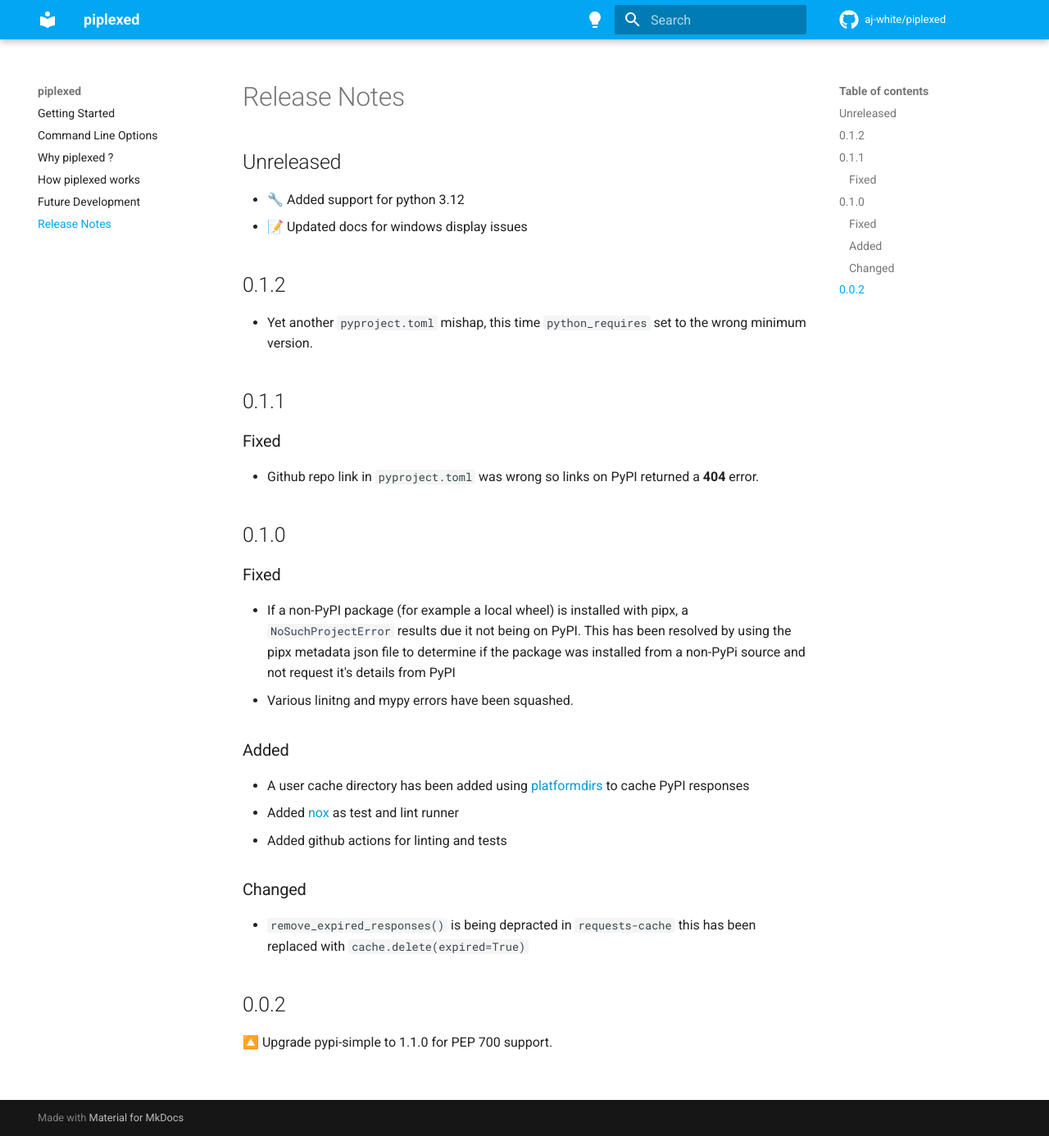
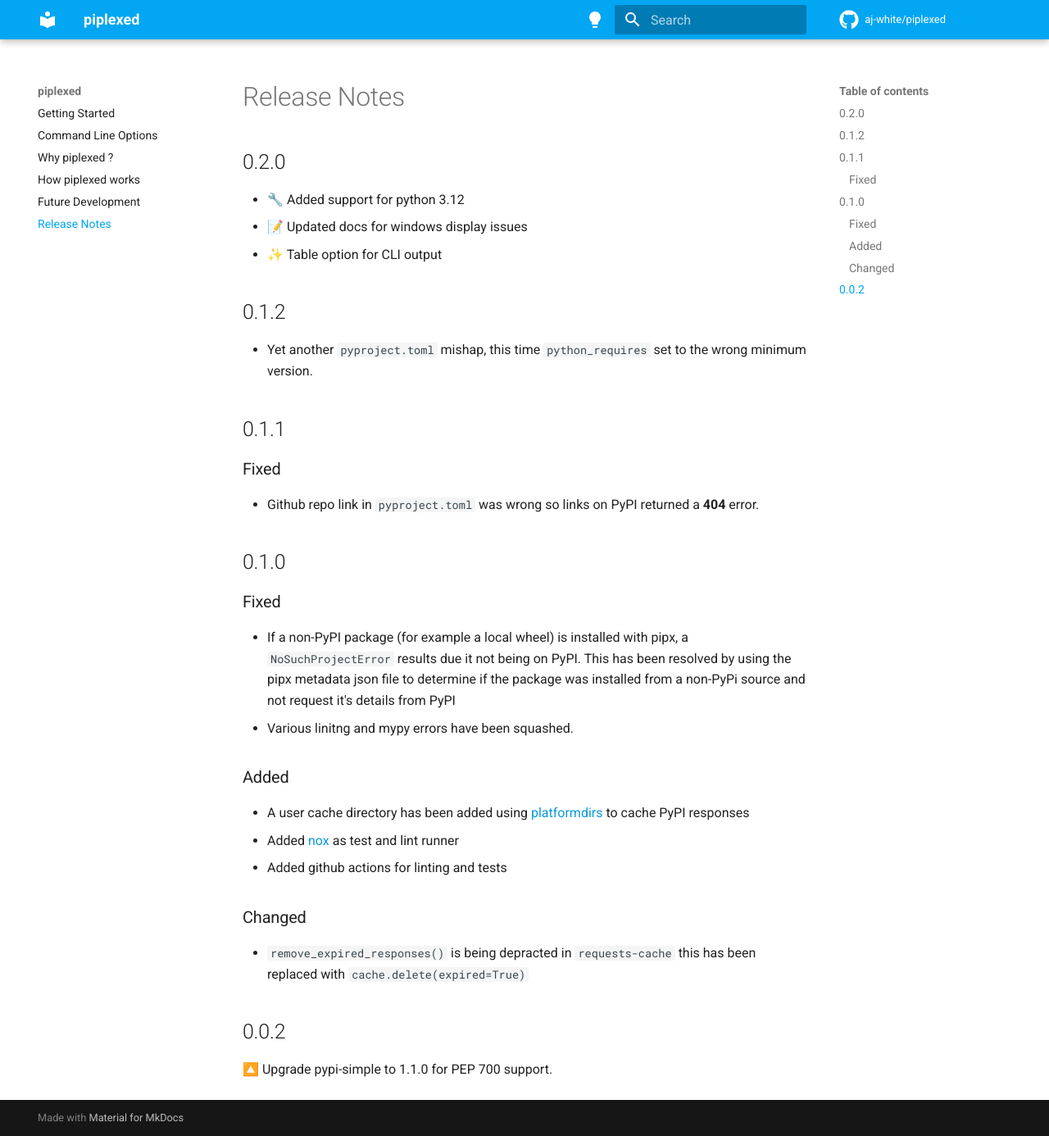
Before and after one commit to aj-white/piplexed, an MkDocs documentation site: the page built from docs/Release-notes.md, in a window 1280 px wide and 1386 px high. Shown: the whole window at 82% size. Built offline with MkDocs 1.6.1 and Material for MkDocs 9.7.7, drawn with Linux system fonts in a browser that asks for light colours; comment, search, counter and statistics services are not loaded.

Commit message:
📝update docs release notes

```diff
--- a/docs/Release-notes.md
+++ b/docs/Release-notes.md
@@ -1,9 +1,10 @@
 # Release Notes
 
-## Unreleased
+## 0.2.0
 
 - 🔧 Added support for python 3.12
 - 📝 Updated docs for windows display issues
+- ✨ Table option for CLI output
 
 
 ## 0.1.2
```
